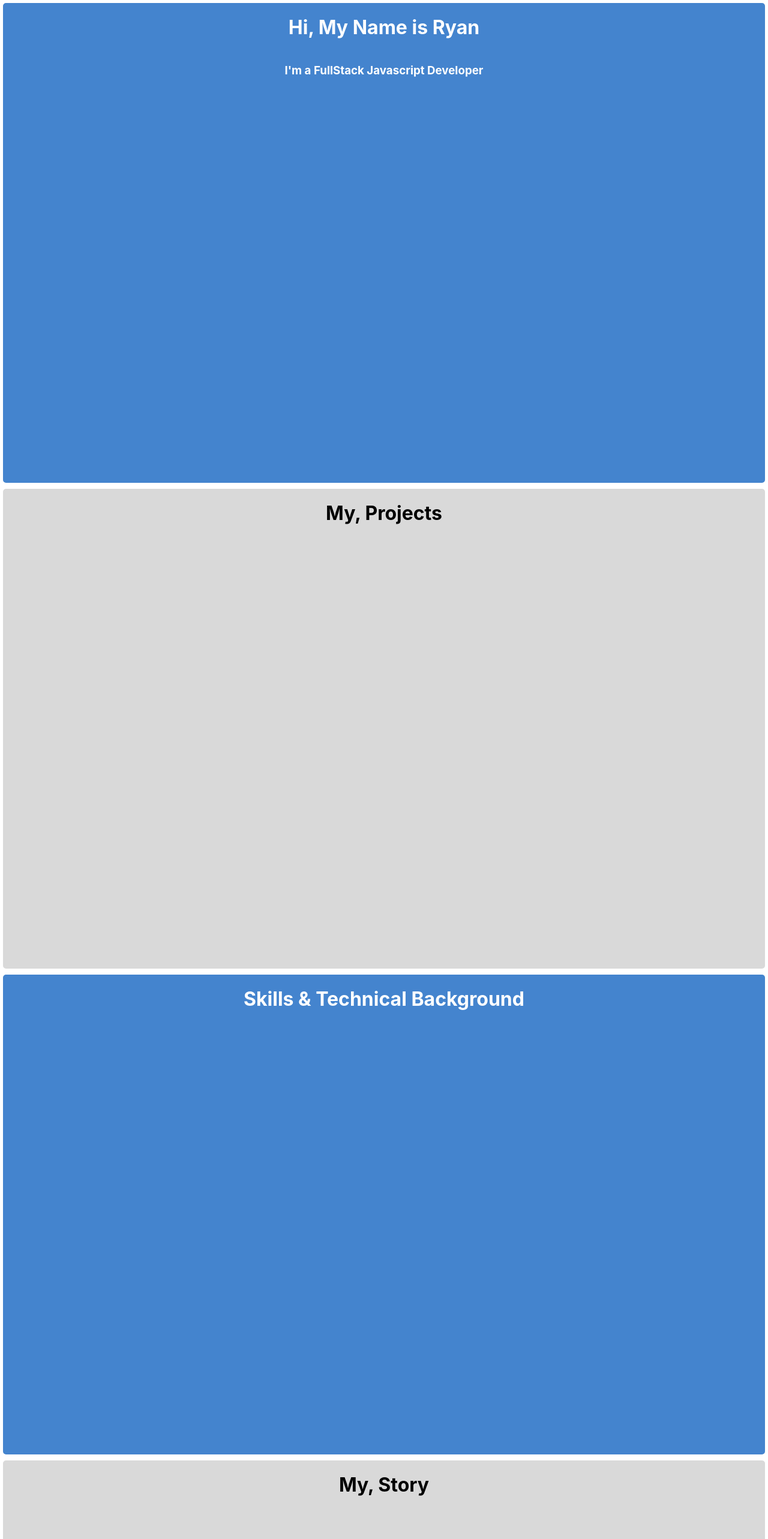
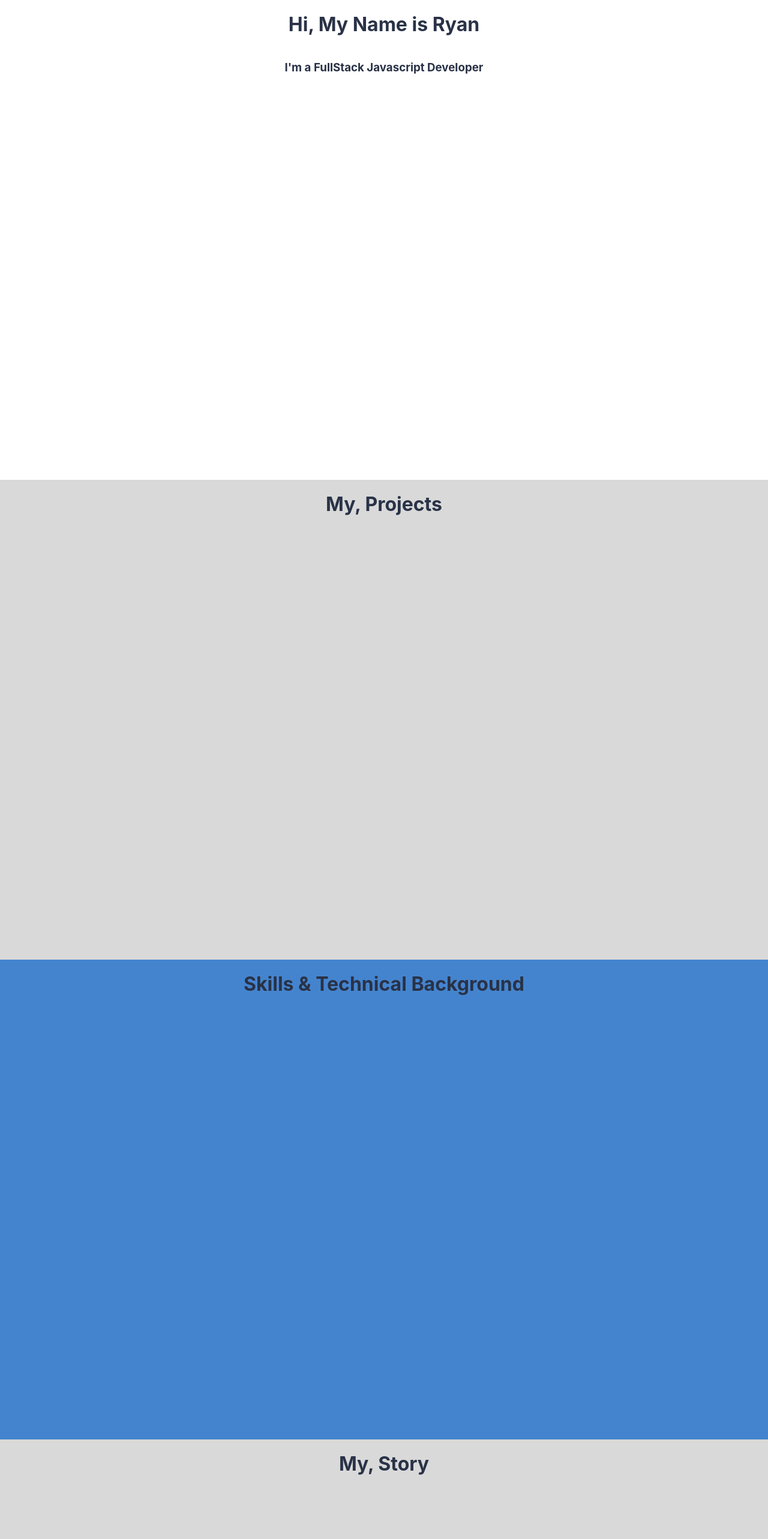
Before and after one commit to udugam/rhulabs.com, a React (Create React App) app in the folder rhulabs/: page / in a window 1280 px wide. Shown: the top 2566 px of the page at 60% size. Built offline with nearby package versions, Linux system fonts and the light colour scheme.

Commit message:
removed screen component border and changed text color

```diff
--- a/rhulabs/src/App.js
+++ b/rhulabs/src/App.js
@@ -7,17 +7,17 @@
   render() {
     return (
       <div className="App">
-        <Screen backgroundColor='#4484CE' textColor='white'>
+        <Screen backgroundColor='#ffffff' textColor='#293247'>
             <h1>Hi, My Name is Ryan</h1>
             <h3>I'm a FullStack Javascript Developer</h3>
         </Screen>
-        <Screen backgroundColor='#D9D9D9' textColor='black'>
+        <Screen backgroundColor='#D9D9D9' textColor='#293247'>
             <h1>My, Projects</h1>
         </Screen>
-        <Screen backgroundColor='#4484CE' textColor='white'>
+        <Screen backgroundColor='#4484CE' textColor='#293247'>
             <h1>Skills & Technical Background</h1>
         </Screen>
-        <Screen backgroundColor='#D9D9D9' textColor='black'>
+        <Screen backgroundColor='#D9D9D9' textColor='#293247'>
             <h1>My, Story</h1>
         </Screen>
       </div>
--- a/rhulabs/src/components/Screen.js
+++ b/rhulabs/src/components/Screen.js
@@ -10,11 +10,7 @@
         backgroundColor: `${props.backgroundColor}`,
         display: 'flex',
         flexDirection: 'column',
-        color: `${props.textColor}`,
-        borderRadius: '10px',
-        borderStyle: 'solid',
-        borderWidth: '5px',
-        borderColor: 'white'
+        color: `${props.textColor}`
     }
 
     return(
```
